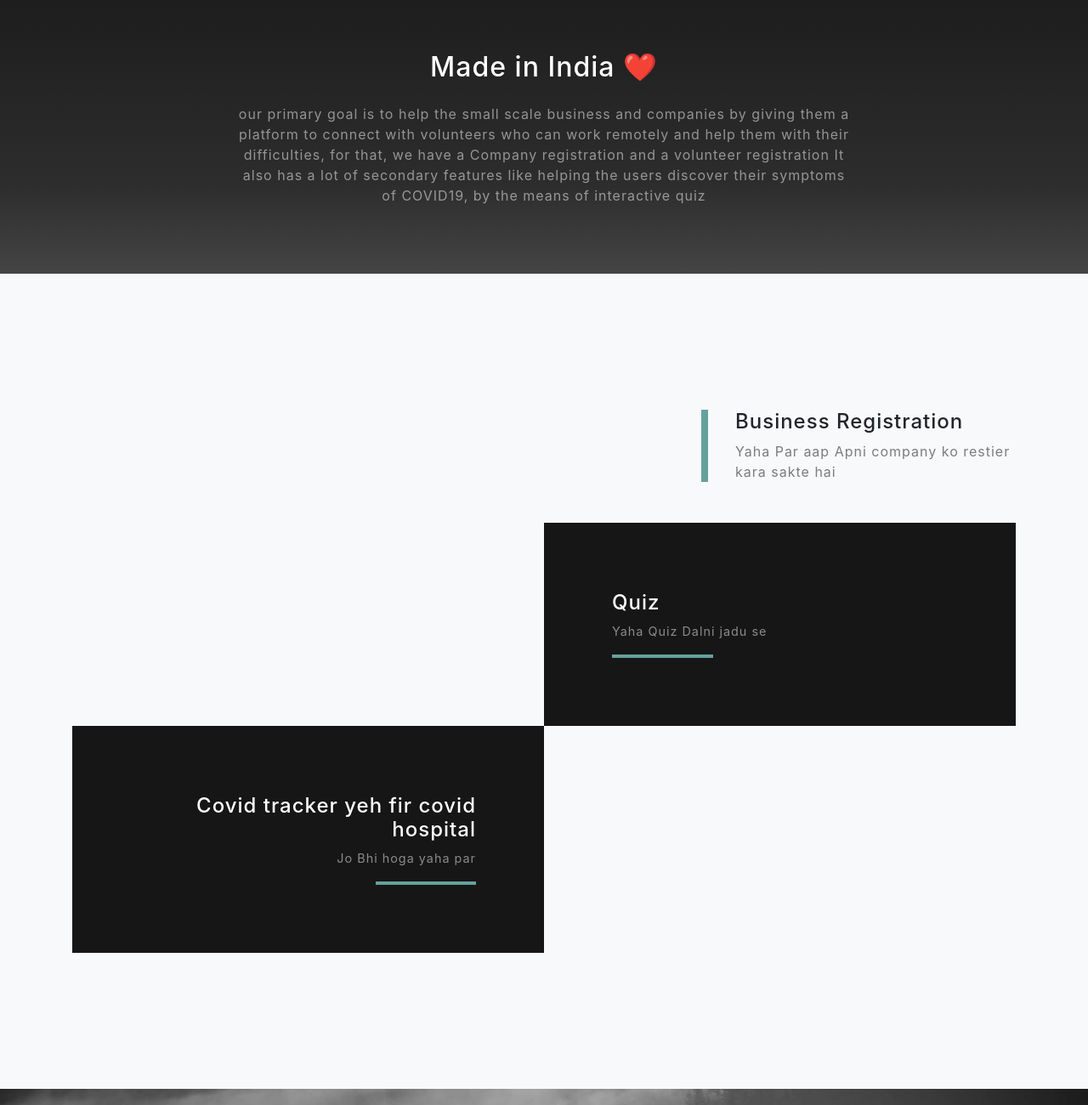
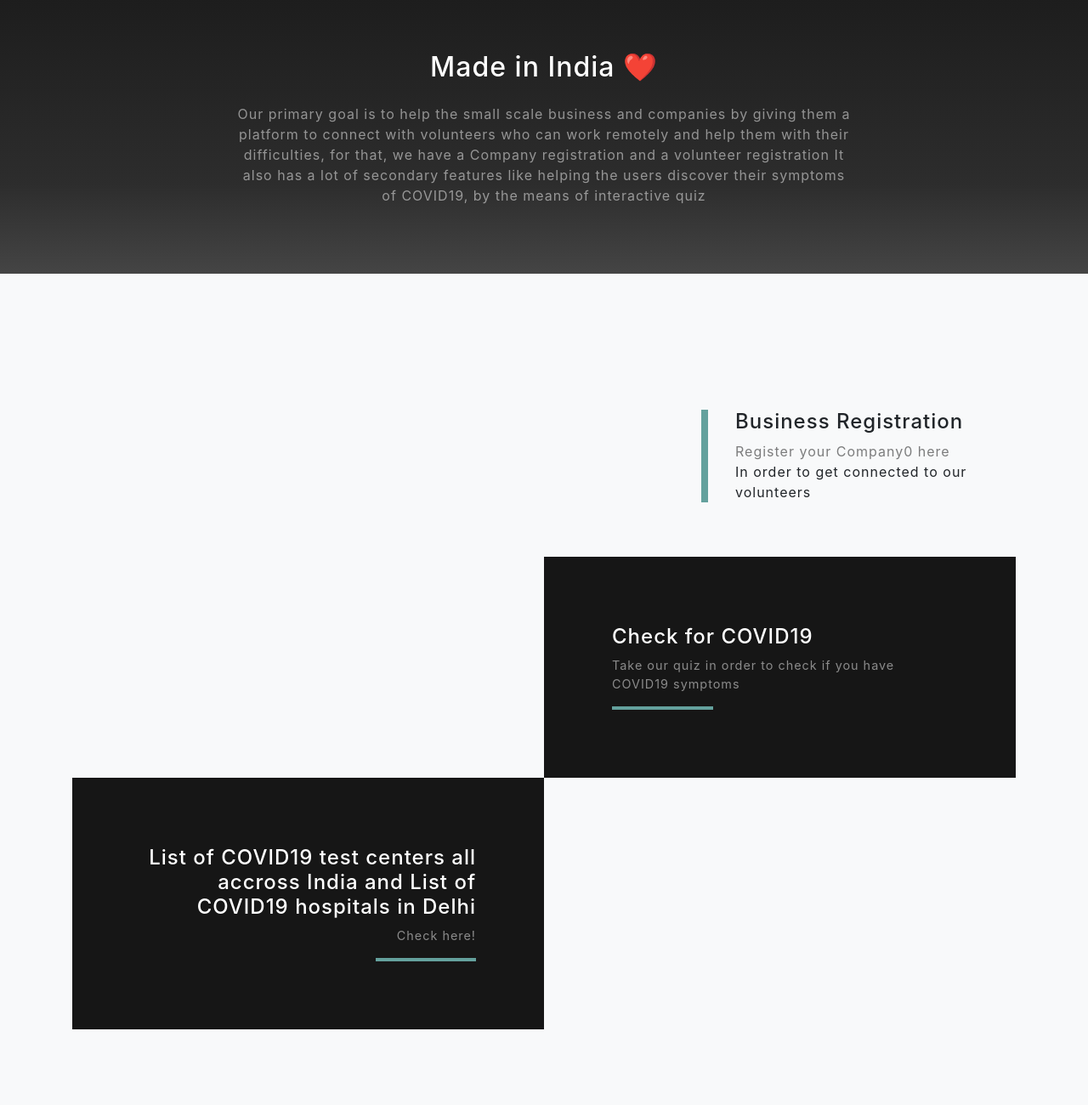
Before and after one commit to Kushagraw12/post_pandemic, a website with bundled scripts: page index.html in a window 1280 px wide. Shown: the part 900-2200 px from the top of the page at 85% size. Built offline with nearby package versions, Linux system fonts and the light colour scheme; files whose address does not match are found by name.

Commit message:
Update index.html

```diff
--- a/index.html
+++ b/index.html
@@ -27,7 +27,7 @@
   <!-- Navigation -->
   <nav class="navbar navbar-expand-lg navbar-light fixed-top" id="mainNav">
     <div class="container">
-      <a class="navbar-brand js-scroll-trigger" href="#page-top">Shuru kare</a>
+      <a class="navbar-brand js-scroll-trigger" href="#page-top">PPS</a>
       <button class="navbar-toggler navbar-toggler-right" type="button" data-toggle="collapse" data-target="#navbarResponsive" aria-controls="navbarResponsive" aria-expanded="false" aria-label="Toggle navigation">
         Menu
         <i class="fas fa-bars"></i>
@@ -54,7 +54,7 @@
       <div class="mx-auto text-center">
         <h1 class="mx-auto my-0 text-uppercase"> Post  </h1>
         <h1 class="mx-auto my-0 text-uppercase"> pandemix </h1>
-        <h1 class="mx-auto my-0 text-uppercase"> solutiona  </h1>
+        <h1 class="mx-auto my-0 text-uppercase"> solutionae  </h1>
 
         <h2 class="text-white-50 mx-auto mt-2 mb-5">  Pandemic Response Website </h2>
         <a href="#about" class="btn btn-primary js-scroll-trigger">Get Started</a>
@@ -68,7 +68,7 @@
       <div class="row">
         <div class="col-lg-8 mx-auto">
           <h2 class="text-white mb-4">Made in India ❤️</h2>
-          <p class="text-white-50"> our primary goal is to help the small scale business and companies by giving them a platform to connect with volunteers who can work remotely and help them with their difficulties, for that, we have a Company registration and a volunteer registration
+          <p class="text-white-50"> Our primary goal is to help the small scale business and companies by giving them a platform to connect with volunteers who can work remotely and help them with their difficulties, for that, we have a Company registration and a volunteer registration
             It also has a lot of secondary features like helping the users discover their symptoms of COVID19, by the means of interactive quiz</p>
         </div>
       </div>
@@ -87,7 +87,8 @@
         <div class="col-xl-4 col-lg-5">
           <div class="featured-text text-center text-lg-left">
             <h4>Business Registration </h4>
-            <p class="text-black-50 mb-0">Yaha Par aap Apni company ko restier kara sakte hai</p>
+            <p class="text-black-50 mb-0">Register your Company0 here</p>
+            <p>In order to get connected to our volunteers</p>
           </div>
         </div>
       </div>
@@ -101,8 +102,8 @@
           <div class="bg-black text-center h-100 project">
             <div class="d-flex h-100">
               <div class="project-text w-100 my-auto text-center text-lg-left">
-                <h4 class="text-white">Quiz </h4>
-                <p class="mb-0 text-white-50">Yaha Quiz Dalni jadu se </p>
+                <h4 class="text-white">Check for COVID19</h4>
+                <p class="mb-0 text-white-50">Take our quiz in order to check if you have COVID19 symptoms </p>
                 <hr class="d-none d-lg-block mb-0 ml-0">
               </div>
             </div>
@@ -119,8 +120,8 @@
           <div class="bg-black text-center h-100 project">
             <div class="d-flex h-100">
               <div class="project-text w-100 my-auto text-center text-lg-right">
-                <h4 class="text-white">Covid tracker yeh fir covid hospital </h4>
-                <p class="mb-0 text-white-50">Jo Bhi hoga yaha par</p>
+                <h4 class="text-white">List of COVID19 test centers all accross India and List of COVID19 hospitals in Delhi</h4>
+                <p class="mb-0 text-white-50">Check here!</p>
                 <hr class="d-none d-lg-block mb-0 mr-0">
               </div>
             </div>
@@ -174,7 +175,7 @@
               <h4 class="text-uppercase m-0">Email</h4>
               <hr class="my-4">
               <div class="small text-black-50">
-                <a href="#">Kuch Bhi </a>
+                <a href="#">admin@postpandemixsolutionae.com </a>
               </div>
             </div>
           </div>
@@ -186,7 +187,7 @@
               <i class="fas fa-mobile-alt text-primary mb-2"></i>
               <h4 class="text-uppercase m-0">Phone</h4>
               <hr class="my-4">
-              <div class="small text-black-50"> kuch Bhi</div>
+              <div class="small text-black-50"> 9876543210</div>
             </div>
           </div>
         </div>
```
